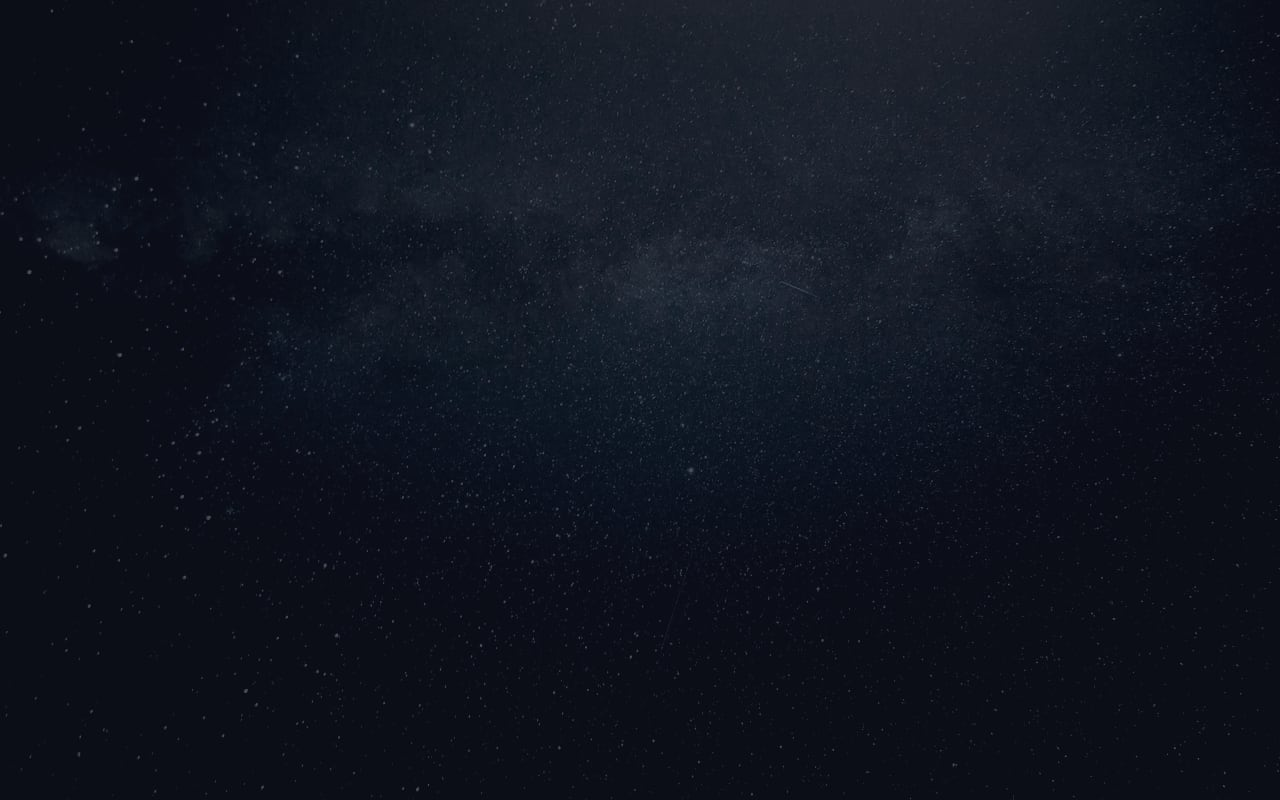
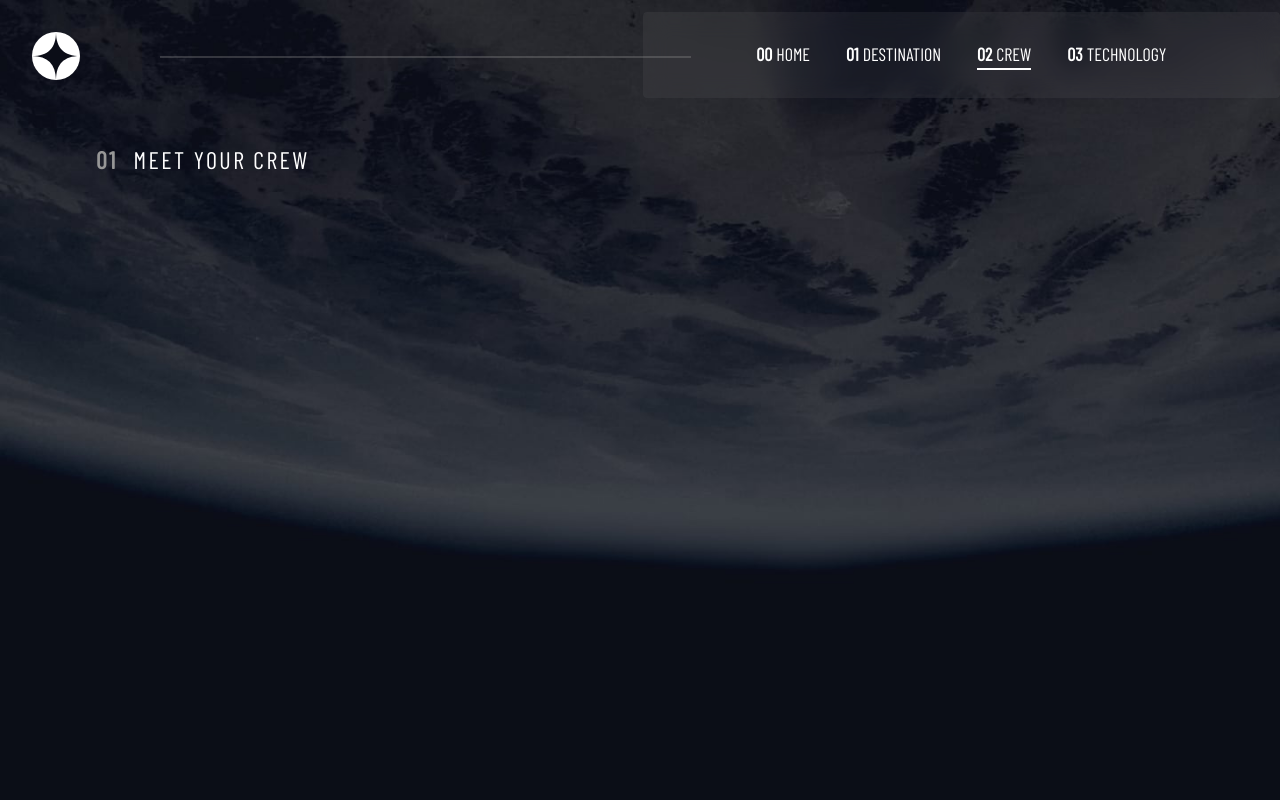
Before and after one commit to Sina-Abf/Space-website, a React (Vite) app: page /crew in a window 1280 px wide. Before the commit this address had no page. Built offline with nearby package versions, Linux system fonts and the light colour scheme; a web font is replaced by a local one.

Commit message:
start crew page & fix some bug

```diff
--- a/package.json
+++ b/package.json
@@ -13,7 +13,8 @@
     "react": "^18.2.0",
     "react-dom": "^18.2.0",
     "react-icons": "^4.4.0",
-    "react-router-dom": "^6.3.0"
+    "react-router-dom": "^6.3.0",
+    "swiper": "^8.3.2"
   },
   "devDependencies": {
     "@types/react": "^18.0.17",
--- a/src/App.tsx
+++ b/src/App.tsx
@@ -6,6 +6,7 @@ function App() {
   const location = useLocation();
   const DestinationPage = lazy(() => import('./pages/DestinationPage'));
   const HomePage = lazy(() => import('./pages/HomePage'));
+  const CrewPage = lazy(() => import('./pages/CrewPage'));
 
   return (
     <AnimatePresence>
@@ -18,8 +19,9 @@ function App() {
             element={<Navigate to="/destination/Moon" />}
           />
           <Route path="/destination" element={<DestinationPage />}>
-            <Route path=":planet" />
+            <Route path=":planet" element={null} />
           </Route>
+          <Route path="/crew" element={<CrewPage />} />
         </Routes>
       </Suspense>
     </AnimatePresence>
--- /dev/null
+++ b/src/components/Crew/Crew.tsx
@@ -0,0 +1,25 @@
+import { motion } from 'framer-motion';
+import Navbar from '../Navbar/Navbar';
+
+const Crew = () => {
+  return (
+    <section className="min-h-screen bg-crew-mobile bg-cover bg-center md:bg-crew-tablet lg:bg-crew-desktop">
+      <Navbar />
+      <motion.div
+        initial={{ width: 0 }}
+        animate={{ width: '100%' }}
+        exit={{ x: window.innerWidth }}
+      >
+        <div className="text-white mb-8 flex items-center justify-center md:justify-start w-full gap-x-4 tracking-widest mt-10 lg:mt-2 md:text-xl lg:text-2xl lg:px-24 lg:py-6">
+          <span className="text-navigationBar font-BarlowCondensed font-bold">
+            01
+          </span>
+          <h3 className="font-BarlowCondensed">MEET YOUR CREW</h3>
+        </div>
+        <div className="px-12"></div>
+      </motion.div>
+    </section>
+  );
+};
+
+export default Crew;
--- a/src/components/Destination/Destination.tsx
+++ b/src/components/Destination/Destination.tsx
@@ -7,9 +7,9 @@ import { motion } from 'framer-motion';
 const Destination = () => {
   let { planet } = useParams();
   return (
-    <motion.section className="flex flex-col items-center px-8 text-white bg-destination-mobile bg-cover bg-center md:bg-destination-tablet lg:bg-destination-desktop min-h-screen">
+    <motion.section className="flex flex-col items-center text-white bg-destination-mobile bg-cover bg-center md:bg-destination-tablet lg:bg-destination-desktop min-h-screen">
       <Navbar />
-      <div className="mb-8 flex items-center justify-center md:justify-start w-full gap-x-4 tracking-widest mt-10 lg:mt-2 md:text-xl lg:text-2xl lg:px-24 lg:py-6">
+      <div className="mb-8 px-8 flex items-center justify-center md:justify-start w-full gap-x-4 tracking-widest mt-10 lg:mt-2 md:text-xl lg:text-2xl lg:px-24 lg:py-6">
         <span className="text-navigationBar font-BarlowCondensed font-bold">
           01
         </span>
@@ -24,7 +24,9 @@ const Destination = () => {
         <div className="flex justify-center items-center mx-auto mb-7 w-1/2 lg:min-w-fit hover:scale-110 ease-in-out duration-500">
           {myData.destinations.map((item) => {
             if (item.name === planet) {
-              return <img src={item.images.png} />;
+              return (
+                <img key={item.name} src={item.images.png} alt={item.name} />
+              );
             }
           })}
         </div>
@@ -32,6 +34,7 @@ const Destination = () => {
           <div className="font-BarlowCondensed lg:justify-start lg:ml-4 justify-center text-customblue flex gap-x-4 tracking-widest mb-5 md:text-lg">
             {myData.destinations.map((item) => (
               <NavLink
+                key={item.name}
                 className={(navData) =>
                   navData.isActive ? 'border-b-2 border-b-white text-white' : ''
                 }
@@ -45,13 +48,14 @@ const Destination = () => {
           {myData.destinations.map((item) => {
             if (item.name === planet) {
               return (
+                <ul key={item.name}>
                   <DestinationItems
-                  key={item.name}
                     description={item.description}
                     title={item.name}
                     distance={item.distance}
                     travelTime={item.travel}
                   />
+                </ul>
               );
             }
           })}
--- a/src/components/Destination/DestinationItems.tsx
+++ b/src/components/Destination/DestinationItems.tsx
@@ -9,7 +9,7 @@ type destinationProps = {
 
 const DestinationItems: React.FC<destinationProps> = (props) => {
   return (
-    <section className="flex flex-col pb-8">
+    <li className="flex flex-col pb-8">
       <div className="flex flex-col items-center lg:items-start text-center lg:text-start p-4 mb-7">
         <h1 className="text-6xl font-Bellafair mb-2 lg:mb-4 lg:text-8xl">
           {props.title.toUpperCase()}
@@ -36,7 +36,7 @@ const DestinationItems: React.FC<destinationProps> = (props) => {
           </h4>
         </div>
       </div>
-    </section>
+    </li>
   );
 };
 
--- a/src/components/Navbar/Navbar.tsx
+++ b/src/components/Navbar/Navbar.tsx
@@ -49,8 +49,16 @@ const Navbar = () => {
           </NavLink>
         </li>
         <li className="flex gap-x-1 py-7">
-          <span className="font-bold">02</span>
-          <span>CREW</span>
+          <NavLink
+            className={(navData) =>
+              navData.isActive ? 'border-b-2 border-b-white' : ''
+            }
+            style={{ display: 'flex', gap: '0.25rem' }}
+            to="/crew"
+          >
+            <span className="font-bold">02</span>
+            <span>CREW</span>
+          </NavLink>
         </li>
         <li className="flex gap-x-1 py-7">
           <span className="font-bold">03</span>
@@ -91,8 +99,16 @@ const Navbar = () => {
             </NavLink>
           </li>
           <li className="flex gap-x-1">
-            <span className="font-bold">02</span>
-            <span>CREW</span>
+            <NavLink
+              className={(navData) =>
+                navData.isActive ? 'border-r-2 border-r-white w-full' : ''
+              }
+              style={{ display: 'flex', gap: '0.25rem' }}
+              to="/crew"
+            >
+              <span className="font-bold">02</span>
+              <span>CREW</span>
+            </NavLink>
           </li>
           <li className="flex gap-x-1">
             <span className="font-bold">03</span>
--- /dev/null
+++ b/src/pages/CrewPage.tsx
@@ -0,0 +1,8 @@
+import React from 'react';
+import Crew from '../components/Crew/Crew';
+
+const CrewPage = () => {
+  return <Crew />;
+};
+
+export default CrewPage;
--- a/tailwind.config.cjs
+++ b/tailwind.config.cjs
@@ -15,6 +15,10 @@ module.exports = {
           "url('../src/assets/destination/background-destination-tablet.jpg')",
         'destination-desktop':
           "url('../src/assets/destination/background-destination-desktop.jpg')",
+
+        'crew-mobile': "url('../src/assets/crew/background-crew-mobile.jpg')",
+        'crew-tablet': "url('../src/assets/crew/background-crew-tablet.jpg')",
+        'crew-desktop': "url('../src/assets/crew/background-crew-desktop.jpg')",
       },
       fontFamily: {
         Barlow: ['Barlow', 'sans-serif'],
```
Also changed, not shown: 1 other file (tests, documents, lock files or other folders). Lines whose indentation alone changed are shown as unchanged.
